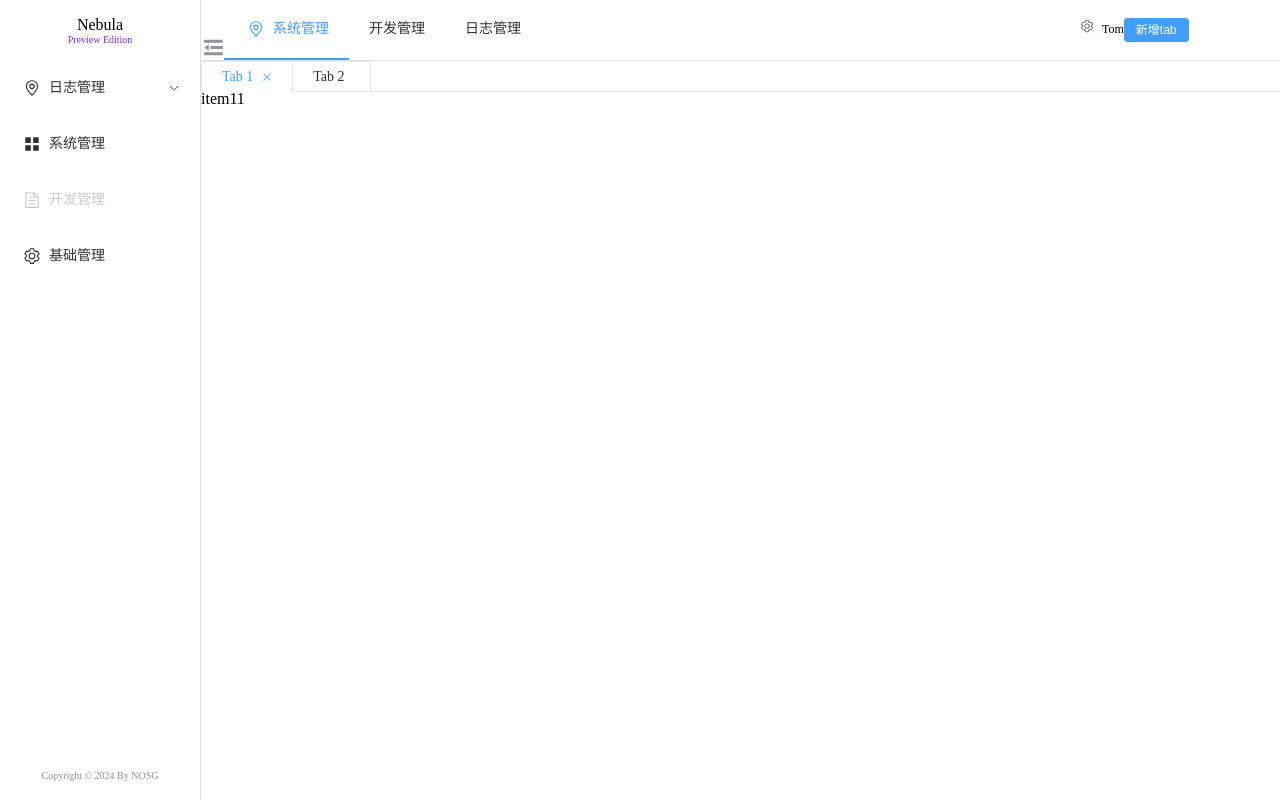
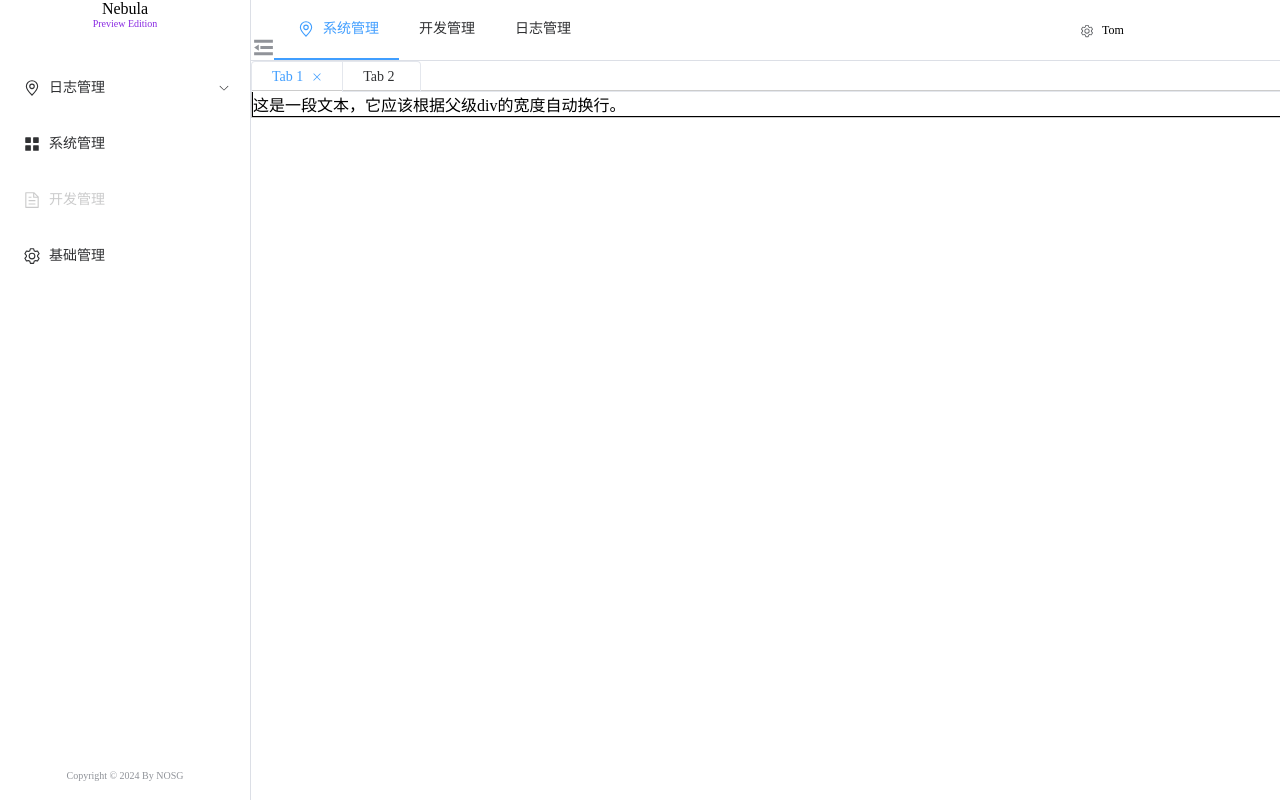
Before and after one commit to NeegixOpensourceGroup/nebula-web, a Vue app: page /item11 in a window 1280 px wide. Built offline with nearby package versions, Linux system fonts and the light colour scheme.

Commit message:
[perf] 版权信息在手机端不会换行的问题处理

```diff
--- /dev/null
+++ b/src/layout/components/TabsNav/index.vue
@@ -0,0 +1,165 @@
+<template>
+  <div style="height: 30px; position: relative; z-index: 2;">
+    <el-tabs
+      v-model="editableTabsValue"
+      type="card"
+      closable
+      @tab-click="clickTab"
+      @tab-remove="removeTab"
+      @contextmenu.prevent="rightClick"
+    >
+      <el-tab-pane
+        v-for="item in editableTabs"
+        :key="item.name"
+        :label="item.title"
+        :name="item.name"
+      />
+    </el-tabs>
+    <ul
+        v-show="contextMenuVisible"
+        :style="{left:left+'px',top:top+'px'}"
+        class="contextmenu"
+      >
+        <li @click="closeAll()">关闭所有</li>
+        <li>关闭左边</li>
+        <li>关闭右边</li>
+        <li>关闭其他</li>
+      </ul>
+  </div>
+</template>
+<script lang="ts" setup>
+import { ref, onMounted, onUnmounted } from 'vue'
+import { useRouter } from 'vue-router'
+import { TabsPaneContext } from 'element-plus'
+const contextMenuVisible = ref(false)
+const left = ref(0)
+const top = ref(0)
+const router = useRouter()
+
+const props = defineProps({
+  isCollapse: {
+    type: Boolean,
+    default: false
+  },
+  // contextMenuVisible: {
+  //   type: Boolean,
+  //   default: false
+  // }
+})
+//const localContextMenuVisible = ref(props.contextMenuVisible);
+const rightClick = (mouseEvent: MouseEvent) => {
+
+  let targetId: string | undefined;
+  const target = mouseEvent.target as Element; // 类型断言为Element
+  if (target instanceof HTMLInputElement || target instanceof HTMLDivElement) {
+    targetId = target.id;
+    if (!!targetId) {
+      //console.log("targetId is:" , targetId)
+      contextMenuVisible.value = true;
+      left.value = mouseEvent.clientX - (props.isCollapse ? 65: 185);
+      top.value = mouseEvent.clientY - 60;
+      //console.log("isCollapse:",isCollapse.value,"x:", left.value, "y:", top.value)
+    } else {
+      contextMenuVisible.value = false;
+    }
+
+    //console.log("鼠标右击事件", mouseEvent)
+  }
+
+}
+
+let tabIndex = 1
+const editableTabsValue = ref('1')
+const editableTabs = ref([
+  {
+    title: 'Tab 1',
+    name: '1',
+    content: 'Tab 1 content',
+  },
+  {
+    title: 'Tab 2',
+    name: '2',
+    content: 'Tab 2 content',
+  },
+])
+
+const closeAll = () => {
+  console.log("closeAll")
+}
+
+// const addTab = (targetName: string) => {
+//   const newTabName = `${++tabIndex}`
+//   editableTabs.value.push({
+//     title: 'New Tab',
+//     name: newTabName,
+//     content: 'New Tab content',
+//   })
+//   editableTabsValue.value = newTabName
+// }
+const removeTab = (targetName: string) => {
+  const tabs = editableTabs.value
+  let activeName = editableTabsValue.value
+  if (activeName === targetName) {
+    tabs.forEach((tab, index) => {
+      if (tab.name === targetName) {
+        const nextTab = tabs[index + 1] || tabs[index - 1]
+        if (nextTab) {
+          activeName = nextTab.name
+        }
+      }
+    })
+  }
+
+  editableTabsValue.value = activeName
+  editableTabs.value = tabs.filter((tab) => tab.name !== targetName)
+}
+
+const clickTab = (pane: TabsPaneContext, ev: Event) => {
+  console.log(pane.paneName)
+  const path = pane.paneName === '1' ? '/' : `/item${pane.paneName}1`
+  router.push(path)
+}
+
+const handleClickOtherArea = (e) => {
+  const target = e.target as Element
+  if (target.className !== 'contextmenu') { // 只要点击的不是el-tag就可以关闭，因为el-tag是用span标签实现的
+    contextMenuVisible.value = false
+  }
+}
+
+onMounted(() => {
+  window.addEventListener('click', handleClickOtherArea)
+});
+
+onUnmounted(() => {
+  window.removeEventListener('click', handleClickOtherArea);
+});
+</script>
+<style scoped>
+.el-tabs {
+  --el-tabs-header-height: 30px;
+}
+
+.contextmenu {
+  width: 100px;
+  margin: 0;
+  border: 1px solid #ccc;
+  background: #fff;
+  z-index: 3000;
+  position: absolute;
+  list-style-type: none;
+  padding: 5px 0;
+  border-radius: 4px;
+  font-size: 14px;
+  color: #333;
+  box-shadow: 2px 2px 3px 0 rgba(0, 0, 0, 0.2);
+}
+.contextmenu li {
+  margin: 0;
+  padding: 7px 16px;
+}
+.contextmenu li:hover {
+  background: #f2f2f2;
+  cursor: pointer;
+}
+</style>
--- a/src/layout/index.vue
+++ b/src/layout/index.vue
@@ -1,16 +1,16 @@
 <template>
-  <el-container :style="`height: ${windowHeight}px;`">
-    <el-aside width="{isCollapse ? '65px' : '185px'}" style="border-right: 1px solid #dcdfe6;">
-      <div style="text-align: center;">
-        <div v-if="!isCollapse" style="display: flex;flex-direction: column; justify-content: center;height: 60px;">
+  <el-container style="height: 100%;">
+    <el-aside width="auto" style="border-right: 1px solid #dcdfe6;height: 100%;display: flex;flex-direction: column;">
+      <div style="text-align: center;height: 60px;">
+        <div v-if="!isCollapse" style="display: flex;flex-direction: column; justify-content: center;">
           <div>Nebula</div>
           <div style="font-size: 10px; color:blueviolet">Preview Edition</div>
         </div>
-        <div v-if="isCollapse" style="display: flex;flex-direction: column; justify-content: center;height: 60px;">
+        <div v-if="isCollapse" style="display: flex;flex-direction: column; justify-content: center;">
           <div>NE</div>
         </div>
       </div>
-      <el-scrollbar :style="`height: ${windowHeight -  (!isCollapse?90:105)}px`">
+      <el-scrollbar style="flex: 1;">
         <el-menu
           ref="sideMenu"
           default-active="1"
@@ -18,7 +18,7 @@
           @open="handleOpen"
           @close="handleClose"
           class="el-menu-vertical-demo"
-          :style="`min-height: ${windowHeight - (!isCollapse? 90 : 105)}px;border-right:0px;`"
+          :style="`border-right:0px;`"
         >
           <el-sub-menu index="1">
             <template #title>
@@ -52,8 +52,8 @@
           </el-menu-item>
         </el-menu>
       </el-scrollbar>
-      <div style="display:flex; justify-content: center;">
-        <span :style="`font-size: 10px;color: #909399;height: ${!isCollapse ? '30' : '45'}px; vertical-align: middle;background-color: #fff;position: fixed; bottom: 0px; text-align: center;`">
+      <div :style="`display:flex; display: -webkit-flex;-webkit-justify-content: center;box-sizing: border-box;justify-content: center;height: ${!isCollapse ? '30' : '45'}px;position: relative;`">
+        <span :style="`font-size: 10px;color: #909399;height: ${!isCollapse ? '30' : '45'}px; vertical-align: middle;position: absolute; bottom: 0px; text-align: center;`">
             Copyright © {{ new Date().getFullYear() }} By NOSG
         </span>
       </div>
@@ -105,54 +105,14 @@
                 </template>
               </el-dropdown>
               <span>Tom</span>
-              <el-button type="primary" size="small" @click="addTab(editableTabsValue)">新增tab</el-button>
+              <!-- <el-button type="primary" size="small" @click="addTab(editableTabsValue)">新增tab</el-button> -->
             </div>
           </div>
         </div>
-        <div style="height: 30px; position: relative; z-index: 2;">
-          <!-- <el-breadcrumb separator="/">
-            <el-breadcrumb-item :to="{ path: '/' }">homepage</el-breadcrumb-item>
-            <el-breadcrumb-item
-              ><a href="/">promotion management</a></el-breadcrumb-item
-            >
-            <el-breadcrumb-item>promotion list</el-breadcrumb-item>
-            <el-breadcrumb-item>promotion detail</el-breadcrumb-item>
-          </el-breadcrumb> -->
-          <el-tabs
-            v-model="editableTabsValue"
-            type="card"
-            closable
-            @tab-click="clickTab"
-            @tab-remove="removeTab"
-            @contextmenu.prevent="rightClick"
-          >
-            <el-tab-pane
-              v-for="item in editableTabs"
-              :key="item.name"
-              :label="item.title"
-              :name="item.name"
-
-            />
-          </el-tabs>
-          <ul
-              v-show="contextMenuVisible"
-              :style="{left:left+'px',top:top+'px'}"
-              class="contextmenu"
-            >
-              <li @click="closeAll()">关闭所有</li>
-              <li>关闭左边</li>
-              <li>关闭右边</li>
-              <li>关闭其他</li>
-            </ul>
-        </div>
+        <tabs-nav :is-collapse="isCollapse" />
       </el-header>
       <el-main>
         <el-scrollbar>
-          <!-- <el-table :data="tableData">
-            <el-table-column prop="date" label="Date" width="140" />
-            <el-table-column prop="name" label="Name" width="120" />
-            <el-table-column prop="address" label="Address" />
-          </el-table> -->
           <router-view></router-view>
         </el-scrollbar>
       </el-main>
@@ -163,21 +123,16 @@
 <script lang="ts" setup>
 import { ref, onMounted, onUnmounted } from 'vue'
 import { Menu as IconMenu, Setting } from '@element-plus/icons-vue'
-import { useRouter } from 'vue-router'
 import {
   Document,
   Location,
   Expand,
   Fold
 } from '@element-plus/icons-vue'
-import { TabsPaneContext } from 'element-plus';
+import TabsNav from './components/TabsNav'
 const windowHeight = ref(window.innerHeight)
 const windowWidth = ref(window.innerWidth)
 const isCollapse = ref(false)
-const contextMenuVisible = ref(false)
-const left = ref(0)
-const top = ref(0)
-const router = useRouter()
 const handleOpen = (key: string, keyPath: string[]) => {
   console.log(key, keyPath)
 }
@@ -199,109 +154,15 @@ const activeIndex = ref('1')
 const handleSelect = (key: string, keyPath: string[]) => {
   console.log(key, keyPath)
 }
-
-const closeAll = () => {
-  console.log("closeAll")
-}
-
-const rightClick = (mouseEvent: MouseEvent) => {
-
-  let targetId: string | undefined;
-  const target = mouseEvent.target as Element; // 类型断言为Element
-  if (target instanceof HTMLInputElement || target instanceof HTMLDivElement) {
-    targetId = target.id;
-    if (!!targetId) {
-      console.log("targetId is:" , targetId)
-      contextMenuVisible.value = true;
-      left.value = mouseEvent.clientX - (isCollapse.value? 65: 185);
-      top.value = mouseEvent.clientY - 60;
-      console.log("isCollapse:",isCollapse.value,"x:", left.value, "y:", top.value)
-    } else {
-      contextMenuVisible.value = false;
-    }
-
-    //console.log("鼠标右击事件", mouseEvent)
-  }
-
-}
-
-const handleClickOtherArea = (e) => {
-  const target = e.target as Element
-  if (target.className !== 'contextmenu') { // 只要点击的不是el-tag就可以关闭，因为el-tag是用span标签实现的
-    contextMenuVisible.value = false
-  }
-}
-
-
+const sideMenuRef = ref(null);
 onMounted(() => {
   window.addEventListener('resize', handleResize);
   handleResize(); // 初始化获取高度
-  window.addEventListener('click', handleClickOtherArea)
 });
 
 onUnmounted(() => {
   window.removeEventListener('resize', handleResize);
-  window.removeEventListener('click', handleClickOtherArea);
 });
-
-const item = {
-  date: '2016-05-02',
-  name: 'Tom',
-  address: 'No. 189, Grove St, Los Angeles',
-}
-const tableData = ref(Array.from({ length: 20 }).fill(item))
-
-
-let tabIndex = 1
-const editableTabsValue = ref('1')
-const editableTabs = ref([
-  {
-    title: 'Tab 1',
-    name: '1',
-    content: 'Tab 1 content',
-  },
-  {
-    title: 'Tab 2',
-    name: '2',
-    content: 'Tab 2 content',
-  },
-])
-
-const addTab = (targetName: string) => {
-  const newTabName = `${++tabIndex}`
-  editableTabs.value.push({
-    title: 'New Tab',
-    name: newTabName,
-    content: 'New Tab content',
-  })
-  editableTabsValue.value = newTabName
-}
-const removeTab = (targetName: string) => {
-  const tabs = editableTabs.value
-  let activeName = editableTabsValue.value
-  if (activeName === targetName) {
-    tabs.forEach((tab, index) => {
-      if (tab.name === targetName) {
-        const nextTab = tabs[index + 1] || tabs[index - 1]
-        if (nextTab) {
-          activeName = nextTab.name
-        }
-      }
-    })
-  }
-
-  editableTabsValue.value = activeName
-  editableTabs.value = tabs.filter((tab) => tab.name !== targetName)
-}
-
-const clickTab = (pane: TabsPaneContext, ev: Event) => {
-  console.log(pane.paneName)
-  const path = pane.paneName === '1' ? '/' : `/item${pane.paneName}1`
-  router.push(path)
-}
-
-
-
 </script>
 
 <style scoped>
@@ -311,8 +172,8 @@ const clickTab = (pane: TabsPaneContext, ev: Event) => {
 }
 .left{
   width: 23px;
+}
 
-}
 .left,
 .right {
     flex: 0 0 auto; /* 定义为固定宽度，不参与flex-grow和flex-shrink */
@@ -328,34 +189,9 @@ const clickTab = (pane: TabsPaneContext, ev: Event) => {
     flex: 1 1 auto; /* 定义为自适应宽度，flex-grow为1，表示剩余空间按比例分配给它 */
     min-width: 0; /* 避免某些情况下内容过少时，元素不收缩的问题 */
 }
-.el-tabs {
-  --el-tabs-header-height: 30px;
-}
 
-.contextmenu {
-  width: 100px;
-  margin: 0;
-  border: 1px solid #ccc;
-  background: #fff;
-  z-index: 3000;
-  position: absolute;
-  list-style-type: none;
-  padding: 5px 0;
-  border-radius: 4px;
-  font-size: 14px;
-  color: #333;
-  box-shadow: 2px 2px 3px 0 rgba(0, 0, 0, 0.2);
-}
-.contextmenu li {
-  margin: 0;
-  padding: 7px 16px;
-}
-.contextmenu li:hover {
-  background: #f2f2f2;
-  cursor: pointer;
-}
 .el-menu-vertical-demo:not(.el-menu--collapse) {
-    width: 200px;
+    width: 250px;
     min-height: 400px;
   }
 </style>
--- a/src/views/example1/item1/index.vue
+++ b/src/views/example1/item1/index.vue
@@ -1,3 +1,20 @@
 <template>
-  <div>item11</div>
+  <div class="parent">
+  <div class="child">
+    这是一段文本，它应该根据父级div的宽度自动换行。
+  </div>
+</div>
 </template>
+<style>
+.parent {
+  width: 100%; /* 父级div占据全部可用宽度 */
+  border: 1px solid #ccc; /* 为了清楚地看到父级div的边界 */
+}
+
+.child {
+  border: 1px solid #000; /* 为了清楚地看到子级div的边界 */
+  /* 不设置宽度，子级div将自动与父级div的宽度保持一致 */
+  word-wrap: break-word; /* 确保长单词或URL在需要时断开 */
+  overflow-wrap: break-word; /* 确保兼容性 */
+}
+</style>
--- a/vite.config.js
+++ b/vite.config.js
@@ -14,6 +14,6 @@ export default defineConfig({
       '@': path.resolve(__dirname, './src'),
     },
     // 自定义扩展名
-    extensions: ['.js', '.jsx', '.json', '.vue']
+    extensions: ['.mjs', '.js', '.ts', '.jsx', '.tsx', '.json', '.vue']
   },
 })
```
Also changed, not shown: src/style.css (+6 -1 lines).
